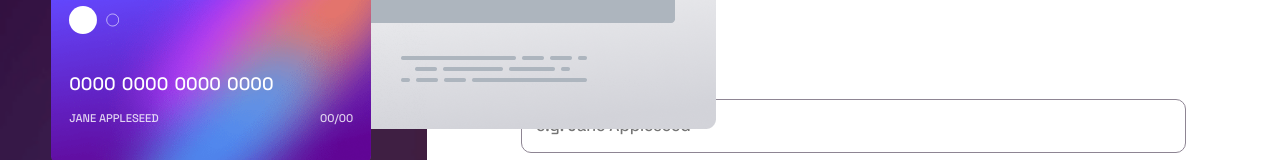
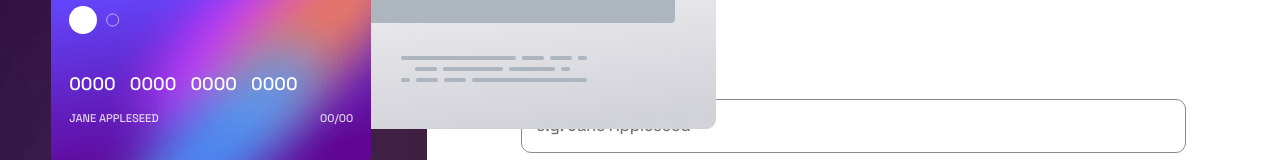
Before and after one commit to lost50U1/interactive-card-details-form-main, a plain HTML site: page index.html in a window 1280 px wide. Shown: the part 156-316 px from the top of the page. Drawn offline with Linux system fonts and the light colour scheme.

Commit message:
credit number fix

```diff
--- a/style.css
+++ b/style.css
@@ -138,7 +138,7 @@ main {
 
 .credit-numbers {
   margin-top: 2em;
-  word-spacing: 0.1rem;
+  word-spacing: 0.6rem;
   margin-bottom: 0.7em;
 }
 
```
